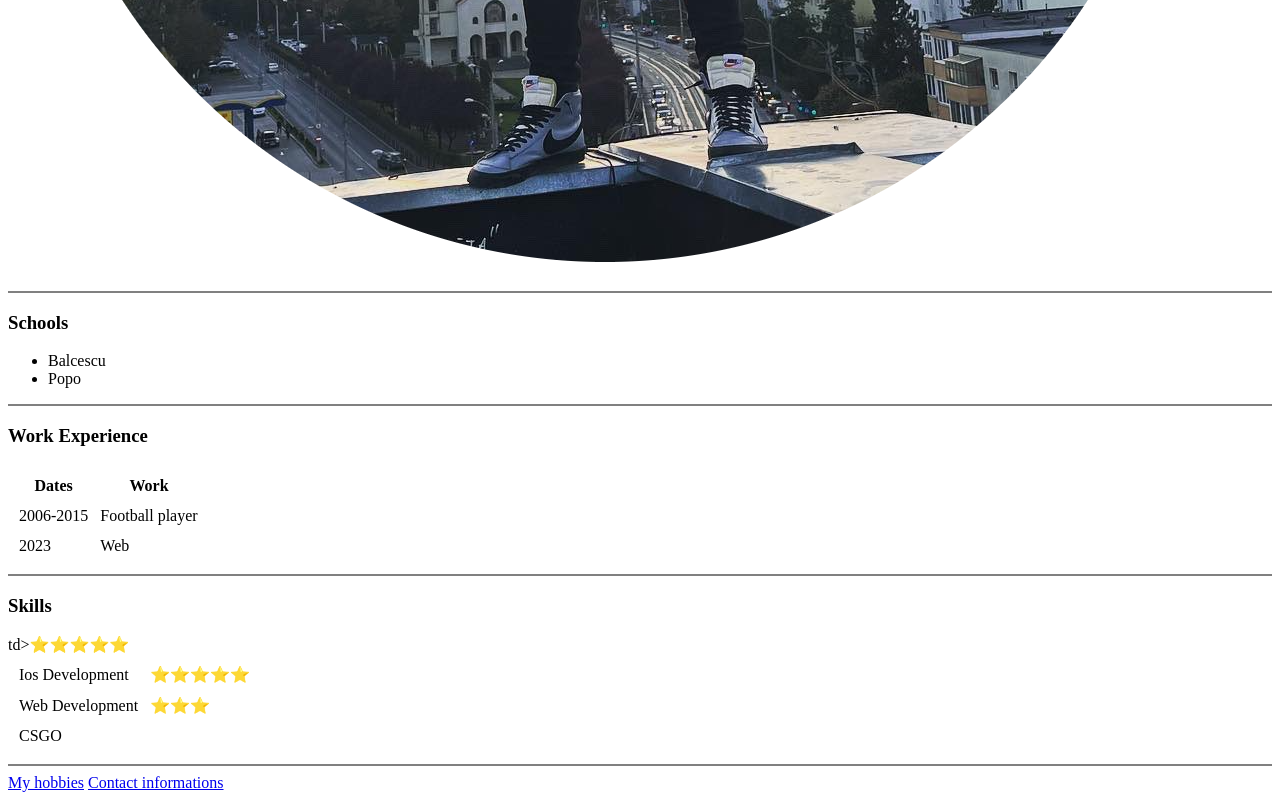
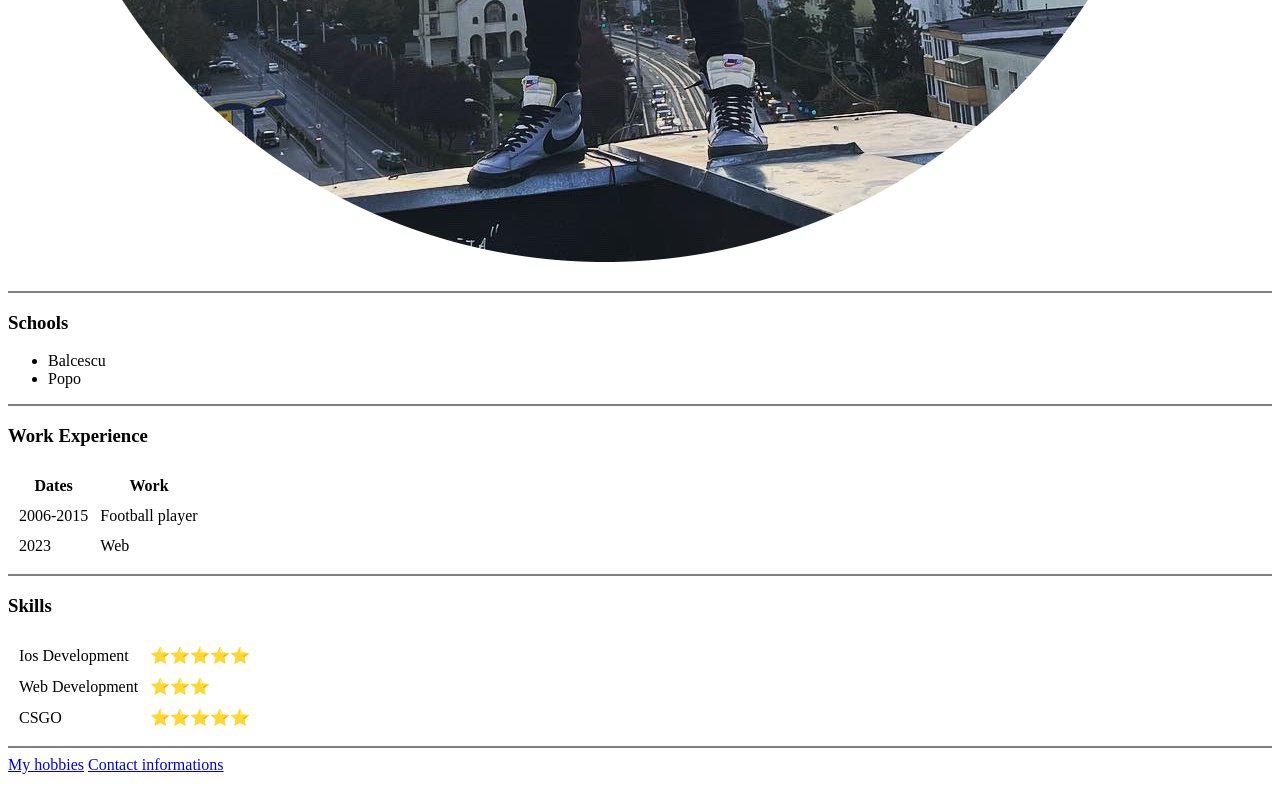
Before and after one commit to DariusCra/cv, a plain HTML site: page index.html in a window 1280 px wide. Shown: the part 919-1719 px from the top of the page. Drawn offline with Linux system fonts and the light colour scheme.

Commit message:
Update index.html

```diff
--- a/index.html
+++ b/index.html
@@ -54,7 +54,7 @@
                 </tr>
                 <tr>
                     <td>CSGO</td>
-                        td>⭐⭐⭐⭐⭐</td>
+                    <td>⭐⭐⭐⭐⭐</td>
                 </tr>
             </table>
         </td>
```
